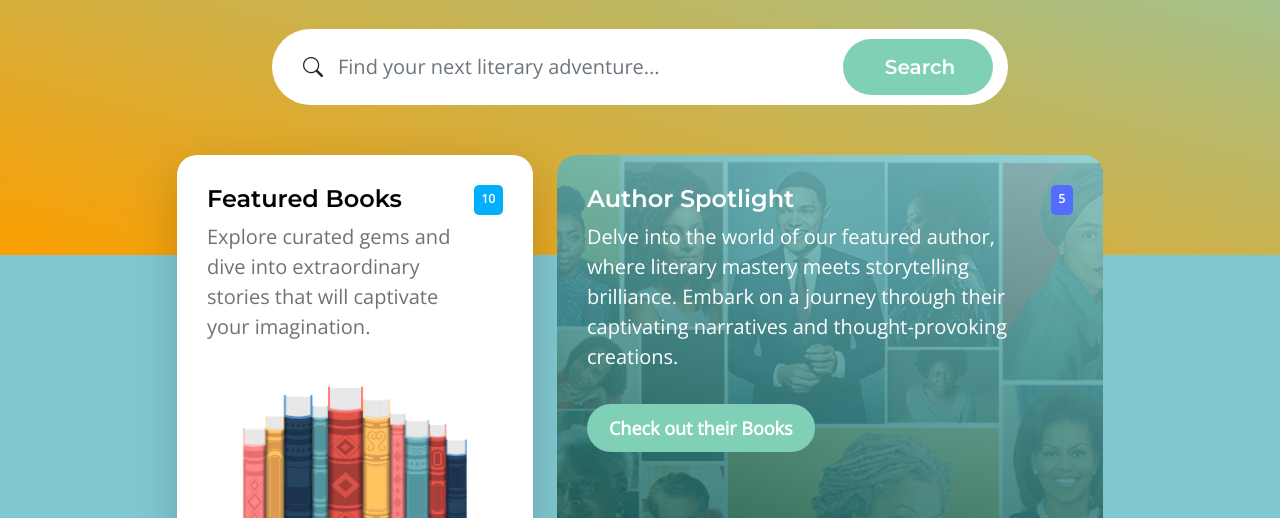
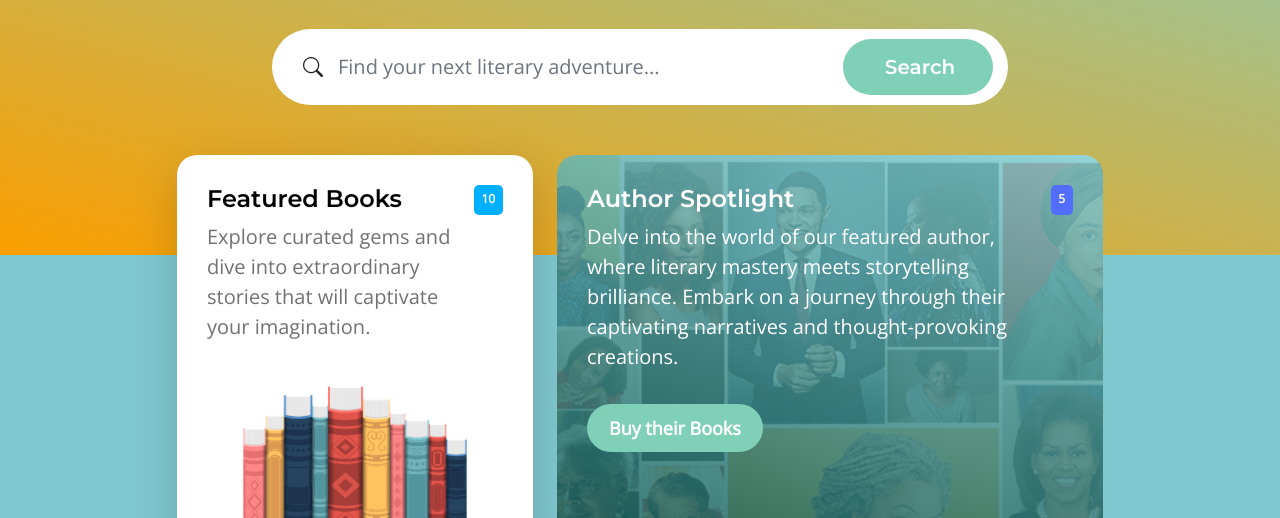
Before and after one commit to anjenn-source/WD2-A2, a plain HTML site: page index.html in a window 1280 px wide. Shown: the part 257-775 px from the top of the page. Drawn offline with nearby package versions, Linux system fonts and the light colour scheme.

Commit message:
Change Button Content

```diff
--- a/index.html
+++ b/index.html
@@ -130,7 +130,7 @@
 
                                             <p class="text-white">Delve into the world of our featured author, where literary mastery meets storytelling brilliance. Embark on a journey through their captivating narratives and thought-provoking creations.</p>
 
-                                            <a href="index.html" class="btn custom-btn mt-2 mt-lg-3">Check out their Books</a>
+                                            <a href="index.html" class="btn custom-btn mt-2 mt-lg-3">Buy their Books</a>
                                         </div>
 
                                         <span class="badge bg-finance rounded-pill ms-auto">5</span>
```
